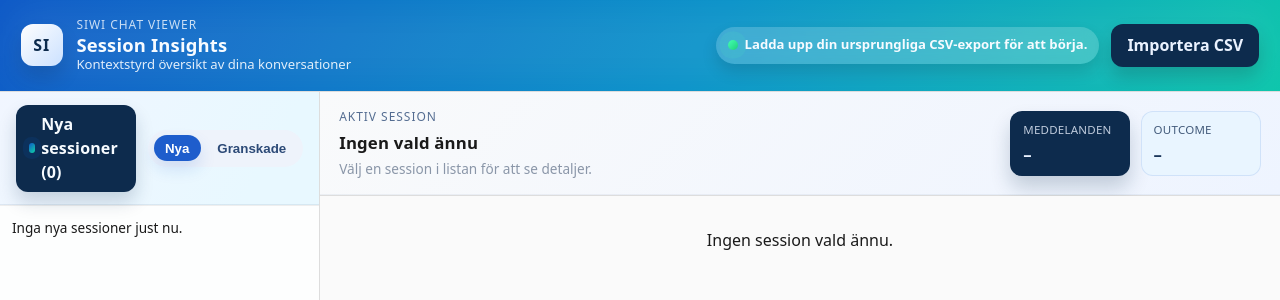
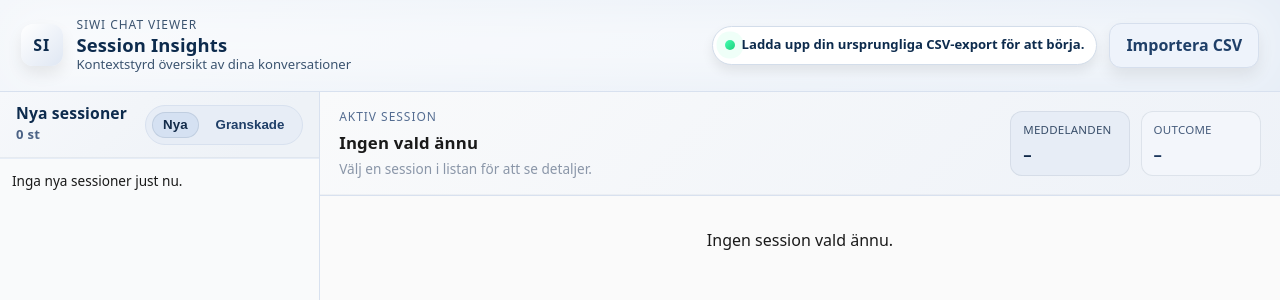
Before and after one commit to Willi0t/siwiDashboard, a React (Vite) app in the folder siwi-chat-view/: page / in a window 1280 px wide. Shown: the top 300 px of the page. Built offline with nearby package versions, Linux system fonts and the light colour scheme.

Commit message:
Soften dashboard styling and refine session header

```diff
--- a/siwi-chat-view/src/App.scss
+++ b/siwi-chat-view/src/App.scss
@@ -1,12 +1,12 @@
 :root {
-  --app-background: #fff;
+  --app-background: #f7f9fc;
   --text-color: #1a1a1a;
-  --border-color: #ddd;
-  --border-soft: #eee;
-  --hover-background: #f5f5f5;
-  --active-background: #e5f1ff;
-  --user-message: #dcf8c6;
-  --status-text: #555;
+  --border-color: #d8e1ef;
+  --border-soft: #e6edf7;
+  --hover-background: #f1f4f9;
+  --active-background: #e2eaf6;
+  --user-message: #eef3fb;
+  --status-text: #4b5565;
 }
 
 .app-shell {
--- a/siwi-chat-view/src/components/ChatView/ChatView.scss
+++ b/siwi-chat-view/src/components/ChatView/ChatView.scss
@@ -13,12 +13,12 @@
   justify-content: space-between;
   gap: 1rem;
   align-items: center;
-  background: linear-gradient(135deg, #f7fbff, #e8f1ff);
-  box-shadow: inset 0 -1px 0 rgba(12, 44, 92, 0.05);
+  background: linear-gradient(135deg, #f5f7fb, #e9eef7);
+  box-shadow: inset 0 -1px 0 rgba(12, 44, 92, 0.04);
 }
 
 #chat-header.empty {
-  background: linear-gradient(135deg, #f9fafb, #eef4ff);
+  background: linear-gradient(135deg, #f9fafb, #eef2f8);
 }
 
 .session-title {
@@ -61,16 +61,16 @@
   gap: 0.2rem;
   padding: 0.6rem 0.8rem;
   border-radius: 12px;
-  background: #0d2b4d;
-  color: #eaf2ff;
+  background: #e7edf6;
+  color: #0f2848;
   min-width: 120px;
-  box-shadow: 0 12px 20px rgba(12, 43, 77, 0.2);
+  box-shadow: inset 0 0 0 1px rgba(15, 40, 72, 0.08);
 }
 
 .stat-chip.soft {
-  background: #e9f5ff;
-  color: #1a355a;
-  box-shadow: inset 0 0 0 1px rgba(30, 93, 204, 0.12);
+  background: #f3f6fb;
+  color: #1b365c;
+  box-shadow: inset 0 0 0 1px rgba(30, 58, 92, 0.1);
 }
 
 .stat-chip .label {
--- a/siwi-chat-view/src/components/MessageList/MessageList.scss
+++ b/siwi-chat-view/src/components/MessageList/MessageList.scss
@@ -16,15 +16,16 @@
   border-radius: 12px;
   padding: 0.5rem 0.75rem;
   max-width: 70%;
-  box-shadow: 0 1px 2px rgba(0, 0, 0, 0.05);
+  box-shadow: 0 1px 2px rgba(0, 0, 0, 0.04);
+  border: 1px solid #e0e7f1;
 }
 
 .message.bot {
-  background: #ffffff;
+  background: #f9fbfd;
 }
 
 .message.user {
-  background: var(--user-message);
+  background: #eef3fb;
 }
 
 .message-role {
--- a/siwi-chat-view/src/components/SessionList/SessionList.jsx
+++ b/siwi-chat-view/src/components/SessionList/SessionList.jsx
@@ -16,16 +16,18 @@ function SessionList({ sessions, onSelect, activeSessionId, onMarkReviewed }) {
 
   const tabContent = {
     new: {
-      title: `Nya sessioner (${newSessions.length})`,
+      title: 'Nya sessioner',
+      count: newSessions.length,
       empty: 'Inga nya sessioner just nu.'
     },
     reviewed: {
-      title: `Granskade sessioner (${reviewedSessions.length})`,
+      title: 'Granskade sessioner',
+      count: reviewedSessions.length,
       empty: 'Inga granskade sessioner ännu.'
     }
   }
 
-  const { title, empty } = tabContent[activeTab]
+  const { title, count, empty } = tabContent[activeTab]
 
   const handleToggleReviewed = (session) => {
     const nextState = !session.isReviewed
@@ -55,7 +57,10 @@ function SessionList({ sessions, onSelect, activeSessionId, onMarkReviewed }) {
   return (
     <aside id="session-list">
       <div className="session-header">
-        <h2>{title}</h2>
+        <h2>
+          <span className="title-line">{title}</span>
+          <span className="session-count">{count} st</span>
+        </h2>
         <div className="session-tabs">
           <button
             type="button"
--- a/siwi-chat-view/src/components/SessionList/SessionList.scss
+++ b/siwi-chat-view/src/components/SessionList/SessionList.scss
@@ -2,12 +2,7 @@
   width: 320px;
   border-right: 1px solid var(--border-color);
   overflow-y: auto;
-  background: #fdfefe;
-}
-
-#session-list h2 {
-  font-size: 1rem;
-  margin: 0;
+  background: #f9fafb;
 }
 
 .session-header {
@@ -17,37 +12,39 @@
   gap: 0.75rem;
   padding: 0.85rem 1rem;
   border-bottom: 1px solid var(--border-soft);
-  background: linear-gradient(120deg, #f1f6ff 0%, #e8f8ff 80%);
-  box-shadow: inset 0 -1px 0 rgba(12, 44, 92, 0.08);
+  background: linear-gradient(135deg, #f6f8fb 0%, #eef2f7 80%);
+  box-shadow: inset 0 -1px 0 rgba(12, 44, 92, 0.06);
 }
 
 .session-header h2 {
-  display: inline-flex;
-  align-items: center;
-  gap: 0.4rem;
-  background: #0d2b4d;
-  color: #f6fbff;
-  padding: 0.45rem 0.8rem;
-  border-radius: 12px;
-  box-shadow: 0 10px 18px rgba(12, 43, 77, 0.18);
+  display: flex;
+  flex-direction: column;
+  gap: 0.15rem;
+  margin: 0;
+  color: #0d2b4d;
   letter-spacing: 0.01em;
+  font-size: 0.98rem;
+  font-weight: 800;
 }
 
-.session-header h2::before {
-  content: '';
-  width: 10px;
-  height: 10px;
-  border-radius: 999px;
-  background: linear-gradient(135deg, #0f5ac7, #0fd1a6);
-  box-shadow: 0 0 0 6px rgba(15, 90, 199, 0.12);
+.title-line {
+  line-height: 1.1;
+}
+
+.session-count {
+  font-size: 0.82rem;
+  color: #4b6285;
+  font-weight: 700;
+  letter-spacing: 0.02em;
 }
 
 .session-tabs {
   display: inline-flex;
   gap: 0.35rem;
-  background: #eef3fb;
-  padding: 0.35rem;
+  background: #e7edf6;
+  padding: 0.35rem 0.4rem;
   border-radius: 999px;
+  border: 1px solid #d8e1ef;
 }
 
 .session-tabs button {
@@ -55,20 +52,20 @@
   background: transparent;
   padding: 0.35rem 0.7rem;
   border-radius: 999px;
-  font-weight: 600;
-  color: #2c4a77;
+  font-weight: 700;
+  color: #1f3f68;
   cursor: pointer;
   transition: all 120ms ease;
 }
 
 .session-tabs button.active {
-  background: #1e5dcc;
-  color: #fff;
-  box-shadow: 0 8px 16px rgba(30, 93, 204, 0.15);
+  background: #d5e1f2;
+  color: #122b4a;
+  box-shadow: inset 0 0 0 1px rgba(18, 43, 74, 0.1);
 }
 
 .session-tabs button:hover:not(.active) {
-  background: rgba(30, 93, 204, 0.08);
+  background: rgba(18, 43, 74, 0.06);
 }
 
 #session-items {
--- a/siwi-chat-view/src/components/StatusHeader/StatusHeader.scss
+++ b/siwi-chat-view/src/components/StatusHeader/StatusHeader.scss
@@ -7,8 +7,8 @@
   justify-content: space-between;
   gap: 1rem;
   overflow: hidden;
-  background: linear-gradient(120deg, #0f5ac7 0%, #0b93c9 55%, #0fd1a6 110%);
-  color: #f7fbff;
+  background: linear-gradient(135deg, #f4f7fb 0%, #e7eef7 85%);
+  color: #0d2b4d;
   isolation: isolate;
 
   &::after {
@@ -16,8 +16,8 @@
     position: absolute;
     inset: 10px 12px;
     border-radius: 16px;
-    background: rgba(255, 255, 255, 0.06);
-    filter: blur(18px);
+    background: rgba(255, 255, 255, 0.5);
+    filter: blur(22px);
     z-index: 0;
   }
 }
@@ -38,8 +38,8 @@
   font-weight: 800;
   letter-spacing: 0.06em;
   color: #0d2b4d;
-  background: linear-gradient(135deg, #fefefe, #cbe1ff);
-  box-shadow: 0 12px 20px rgba(0, 0, 0, 0.12);
+  background: linear-gradient(135deg, #ffffff, #dfe7f3);
+  box-shadow: 0 8px 16px rgba(0, 0, 0, 0.08);
 }
 
 .brand-copy {
@@ -65,7 +65,7 @@
 
 .brand-status {
   font-size: 0.82rem;
-  opacity: 0.9;
+  opacity: 0.8;
 }
 
 .status-actions {
@@ -81,11 +81,11 @@
   gap: 0.4rem;
   padding: 0.55rem 0.75rem;
   border-radius: 999px;
-  background: rgba(255, 255, 255, 0.18);
-  color: #062242;
+  background: #ffffff;
+  color: #0d2b4d;
   min-width: 180px;
-  backdrop-filter: blur(8px);
-  box-shadow: 0 8px 16px rgba(0, 0, 0, 0.12);
+  border: 1px solid #d3ddea;
+  box-shadow: 0 6px 12px rgba(0, 0, 0, 0.08);
 }
 
 .pulse-dot {
@@ -100,7 +100,7 @@
 .status-text {
   font-size: 0.82rem;
   font-weight: 700;
-  color: #f7fbff;
+  color: #0d2b4d;
 }
 
 .upload-button {
@@ -111,18 +111,20 @@
   gap: 0.5rem;
   padding: 0.6rem 1rem;
   border-radius: 12px;
-  background: #0d2b4d;
-  color: #eaf2ff;
+  background: #eef3fb;
+  color: #1f3f68;
   font-weight: 700;
   cursor: pointer;
-  box-shadow: 0 10px 18px rgba(0, 0, 0, 0.16);
-  transition: transform 120ms ease, box-shadow 120ms ease, background 120ms ease;
+  box-shadow: 0 8px 16px rgba(0, 0, 0, 0.08);
+  border: 1px solid #d6dfed;
+  transition: transform 120ms ease, box-shadow 120ms ease, background 120ms ease, color 120ms ease;
 }
 
 .upload-button:hover {
   transform: translateY(-1px);
-  box-shadow: 0 14px 24px rgba(0, 0, 0, 0.2);
-  background: #0f335d;
+  box-shadow: 0 12px 20px rgba(0, 0, 0, 0.12);
+  background: #e3eaf5;
+  color: #0f2848;
 }
 
 .upload-button input[type='file'] {
```
